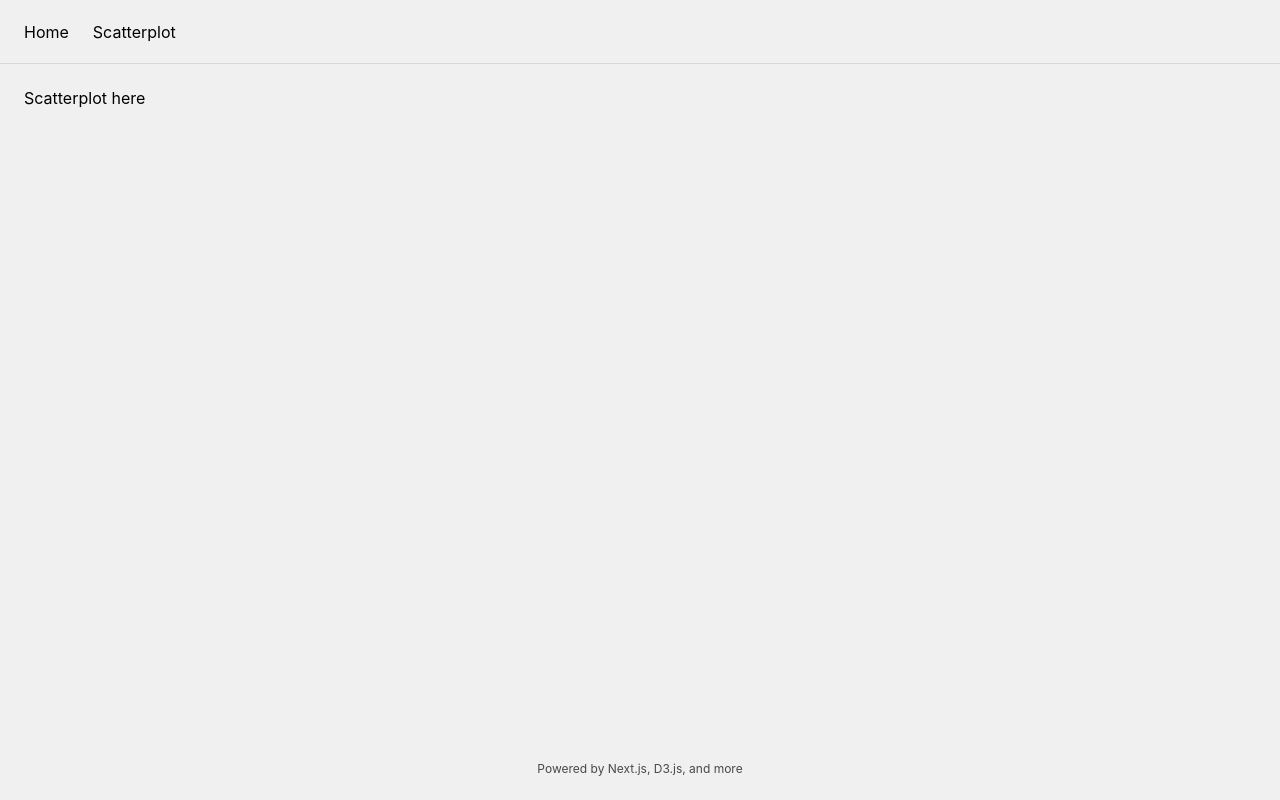
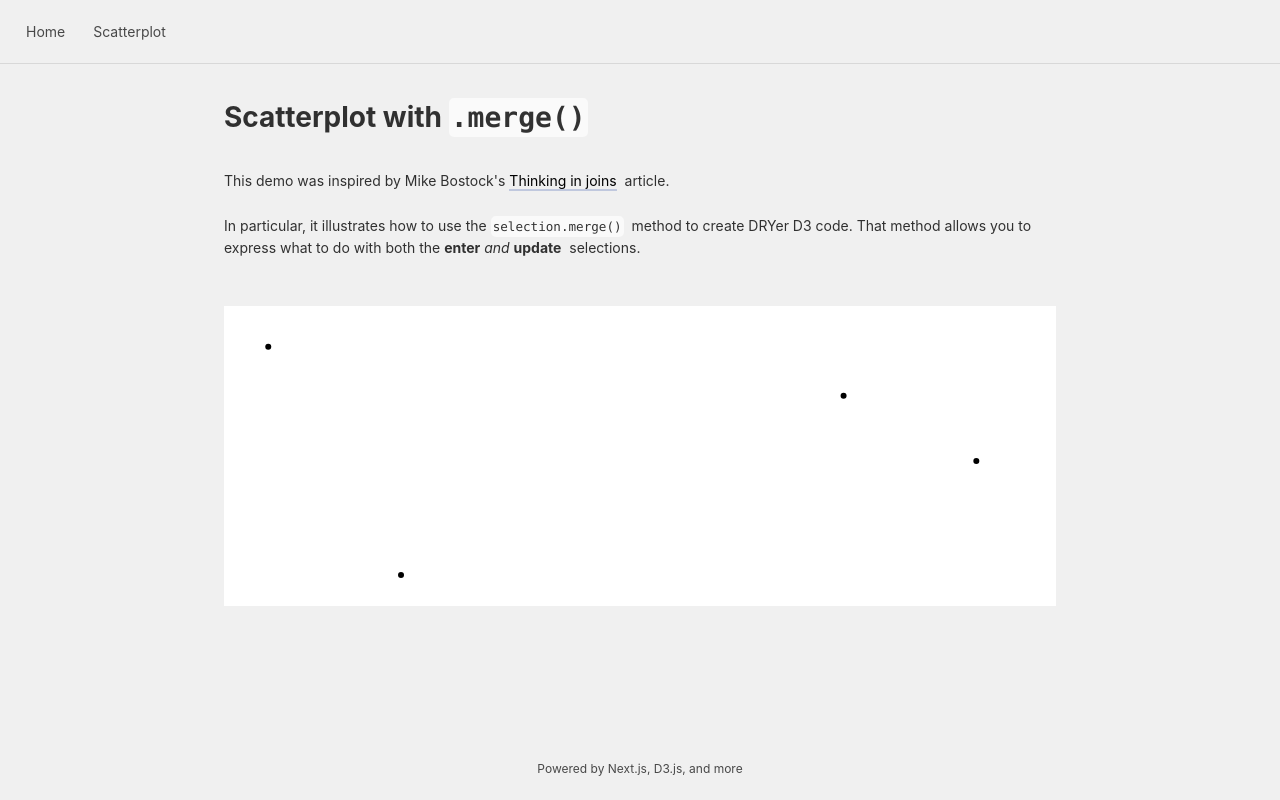
Before and after one commit to jasonkylefrank/d3-learning, a Next.js app: page /scatterplot in a window 1280 px wide. Built offline with nearby package versions, Linux system fonts and the light colour scheme.

Commit message:
First d3 chart; Styling updates

```diff
--- a/components/layout.js
+++ b/components/layout.js
@@ -19,6 +19,13 @@ const FooterWrapper = styled.div`
 const Main = styled.main`
     min-height: calc(100vh - ${navBarHeight}px - ${footerHeight}px);
     padding: 24px;
+    max-width: 880px;
+`;
+
+const MainWrapper = styled.div`
+    display: flex;
+    flex-direction: column;
+    align-items: center;
 `;
 
 export default function Layout({ children }) {
@@ -33,7 +40,9 @@ export default function Layout({ children }) {
                 <Navbar />
             </NavbarWrapper>
 
-            <Main>{ children }</Main>
+            <MainWrapper>
+                <Main>{ children }</Main>
+            </MainWrapper>
 
             <FooterWrapper>
                 <Footer />
--- a/components/navbar.js
+++ b/components/navbar.js
@@ -15,18 +15,25 @@ const Item = styled.li`
     margin-right: 24px;
 `;
 
+const A = styled.a`
+    box-shadow: none;
+    padding: 2px;
+    color: rgba(0,0,0,0.7);
+    cursor: pointer;
+`;
+
 export default function Navbar() {
     return (
         <Nav>
             <NavList>
                 <Item>
                     <Link href="/">
-                        <a>Home</a>
+                        <A>Home</A>
                     </Link>
                 </Item>
                 <Item>
                     <Link href="/scatterplot">
-                        <a>Scatterplot</a>
+                        <A>Scatterplot</A>
                     </Link>
                 </Item>
             </NavList>
--- a/package.json
+++ b/package.json
@@ -8,6 +8,7 @@
     "lint": "next lint"
   },
   "dependencies": {
+    "d3": "^7.1.1",
     "next": "12.0.4",
     "react": "17.0.2",
     "react-dom": "17.0.2",
--- a/pages/_app.js
+++ b/pages/_app.js
@@ -8,13 +8,23 @@ const GlobalStyle = createGlobalStyle`
 
   html,
   body {
+    color: rgba(0,0,0,0.8);
+    font-size: 14px;
     font-family: -apple-system, BlinkMacSystemFont, Segoe UI, Roboto, Oxygen,
       Ubuntu, Cantarell, Fira Sans, Droid Sans, Helvetica Neue, sans-serif;
   }
 
   a {
-    color: inherit;
+    color: black;
+    box-shadow: inset 0 -2px 0 rgba(0,40,150,0.2);
+    padding: 2px 0;
+    border-radius: 4px 4px 0 0;
     text-decoration: none;
+    transition: .15s ease;
+
+    &:hover {
+      background-color: rgba(0,40,150,0.1);
+    }
   }
 
   * {
@@ -23,12 +33,18 @@ const GlobalStyle = createGlobalStyle`
     margin: 0;
   }
 
+  p {
+    line-height: 1.5;
+    margin-bottom: 24px;
+  }
+
   code {
     background: #fafafa;
     border-radius: 5px;
     ${'' /* padding: 0.75rem; */}
-    padding: 0.3rem;
+    padding: 0.2rem 0.15rem;
     ${'' /* font-size: 1.1rem; */}
+    font-size: 0.9rem;
     font-family: Menlo, Monaco, Lucida Console, Liberation Mono, DejaVu Sans Mono,
       Bitstream Vera Sans Mono, Courier New, monospace;
   }
--- a/pages/index.js
+++ b/pages/index.js
@@ -6,7 +6,7 @@ import styled from 'styled-components';
 
 const Title = styled.h1`
   font-size: 36px;
-  color: ${ ({theme}) => theme.colors.primary };
+  ${'' /* color: ${ ({theme}) => theme.colors.primary }; */}
 `;
 
 
--- a/pages/scatterplot.js
+++ b/pages/scatterplot.js
@@ -1,15 +1,109 @@
+import { useState, useRef, useEffect } from 'react';
 import Head from 'next/head';
+import styled from 'styled-components';
+import * as d3 from 'd3';
+
+
+const Title = styled.h1`
+    margin-top: 12px;
+    margin-bottom: 36px;
+
+    & > code {
+        font-size: inherit;
+    }
+`;
+
+const SVG = styled.svg`
+    background-color: white;
+    margin-top: 24px;
+`;
+
 
 export default function Scatterplot() {
+
+    const svgRef = useRef();
+
+    const [data, setData] = useState([
+        { name: 'Chester', x:  5, y: 19 },
+        { name: 'Linda',   x: 15, y:  8 },
+        { name: 'Mike',    x:  2, y:  5 },
+        { name: 'Sara',    x: 18, y: 12 }
+      ]);
+
+    const maxX = d3.max(data, item => item.x);
+    const minX = d3.min(data, item => item.x);
+    const maxY = d3.max(data, item => item.y);
+    const minY = d3.min(data, item => item.y);
+
+    const circleRadius = 3;
+
+    const domainMinX = minX - minX * 0.5;
+    const domainMinY = minY - minY * 0.5;
+
+
+    useEffect(() => {
+        // --- Setting up the svg
+        // const svgWidth = 400;
+        const svgWidth = '100%';
+        const svgHeight = 300;
+
+        const svg = d3.select(svgRef.current)
+            .attr('width', svgWidth)
+            .attr('height', svgHeight);
+
+        // --- Set up the scaling
+        const xScale = d3.scaleLinear()
+            //.domain([0, maxX + maxX * 0.1])
+            .domain([domainMinX, maxX + maxX * 0.1])
+            .range([0, svgWidth]);
+
+        const yScale = d3.scaleLinear()
+            .domain([domainMinY, maxY + maxY *0.1])
+            .range([0, svgHeight]);
+
+        // --- Set up the axes
+
+        // --- Set up the data for the svg
+        const circles = svg
+            .selectAll('circle')
+            .data(data);
+
+        circles.exit().remove();
+
+        circles.enter().append('circle').attr('r', circleRadius)
+            .merge(circles)
+                .attr('cx', d => xScale(d.x))
+                .attr('cy', d => yScale(d.y));
+                // .append('span')
+                // .text(item => item.name);
+
+    }, [data]);
+
     return (
         <>
             <Head>
                 <title>D3 learning • Scatterplot</title>
             </Head>
 
-            <div>
-                Scatterplot here
-            </div>
+            <Title>Scatterplot with <code>.merge()</code></Title>
+
+            <p>
+                This demo was inspired by Mike Bostock's&nbsp;
+                <a href="https://bost.ocks.org/mike/join/">
+                    Thinking in joins
+                </a>
+                &nbsp;
+                article.
+            </p>
+            <p>
+                In particular, it illustrates how to use the <code>selection.merge()</code>&nbsp;
+                method to create DRYer D3 code.  That method allows you
+                to express what to do with both the <strong>enter</strong> <em>and</em> <strong>update</strong>&nbsp;
+                selections.
+            </p>
+
+
+            <SVG ref={svgRef}></SVG>
         </>
     )
 }
```
Also changed, not shown: 1 other file (tests, documents, lock files or other folders).
